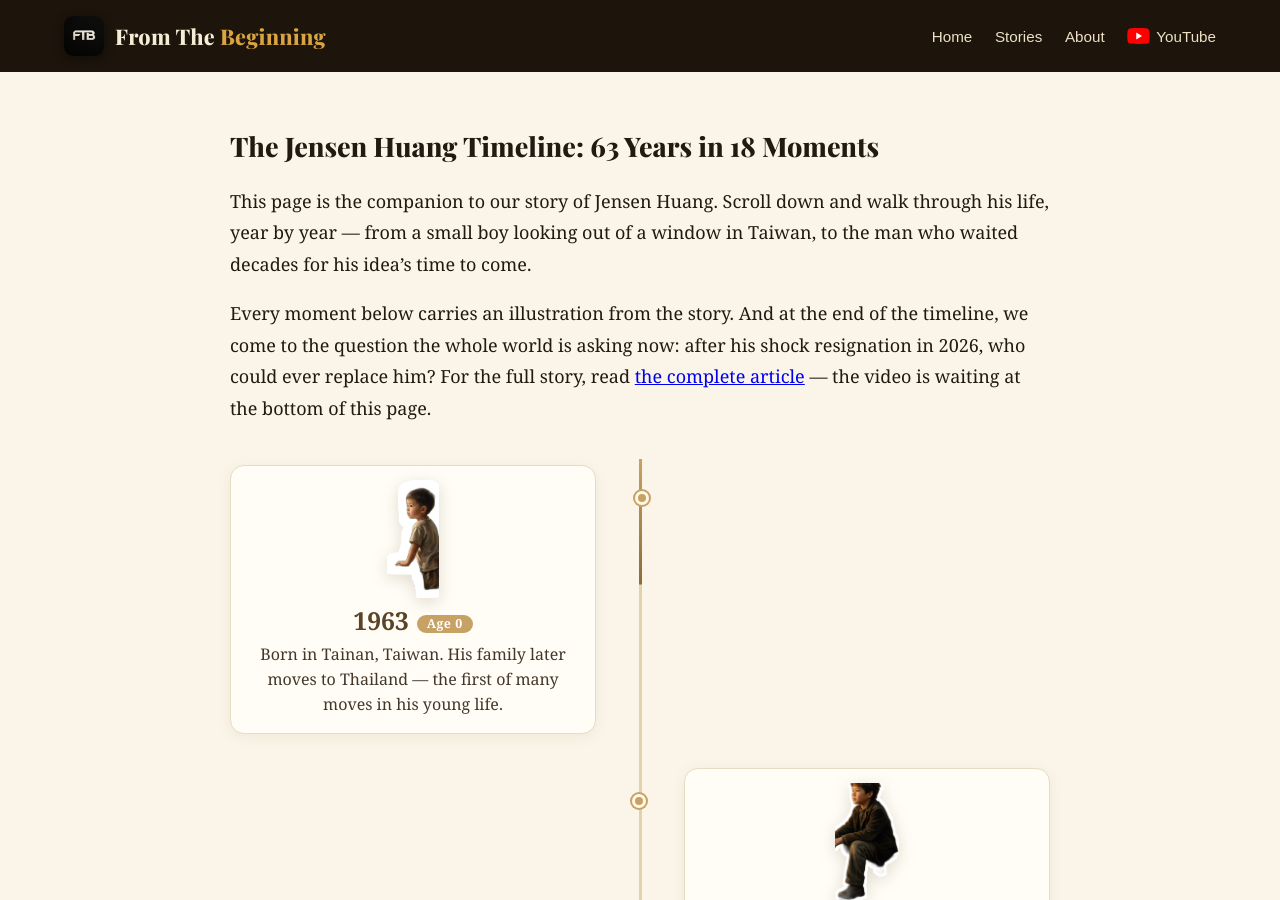
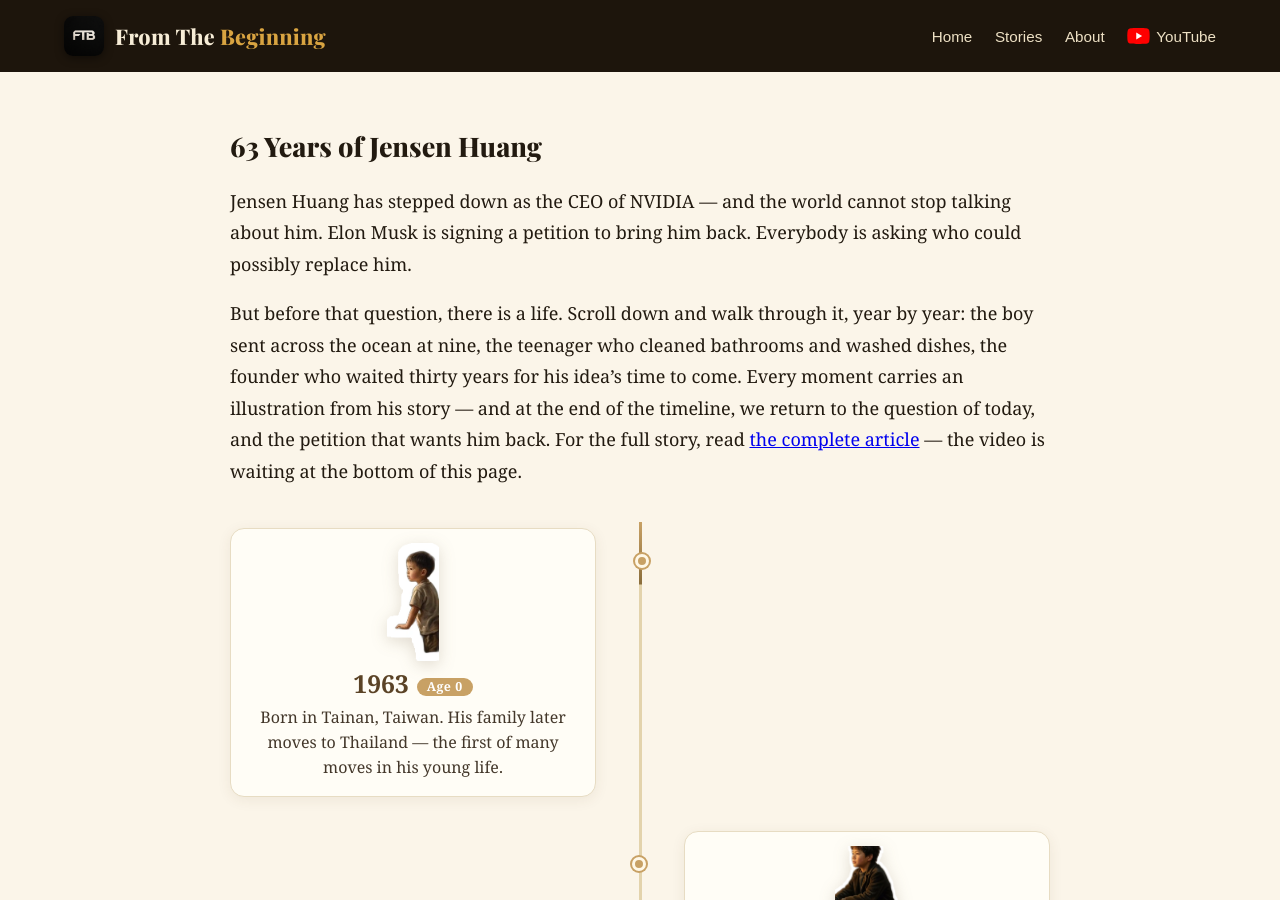
Before and after one commit to docsachmienphi/FTB, a Jekyll site: the page built from _posts/2026-11-14-jensen-huang-timeline.md, in a window 1280 px wide and 900 px high. Built offline with Jekyll 4.4.1, drawn with Linux system fonts in a browser that asks for light colours.

Commit message:
Timeline post: new title '63 Years of Jensen Huang' + rewritten intro (news hook first)

```diff
--- a/_posts/2026-11-14-jensen-huang-timeline.md
+++ b/_posts/2026-11-14-jensen-huang-timeline.md
@@ -1,6 +1,6 @@
 ---
 layout: post
-title: "The Jensen Huang Timeline: 63 Years in 18 Moments"
+title: "63 Years of Jensen Huang"
 description: "Jensen Huang's life, year by year — from the boy sent across the ocean at nine to the man who bet on AI before the world believed. Plus: his shock resignation in 2026, who might replace him at NVIDIA, and the petition — signed by Elon Musk — to bring him back."
 date: 2026-11-14
 categories: [Founder-Stories]
@@ -13,9 +13,9 @@ cover_thumb: /assets/images/jensen/jensen-title-drop.jpg
 image: /assets/images/jensen/jensen-title-drop.jpg
 ---
 
-This page is the companion to our story of Jensen Huang. Scroll down and walk through his life, year by year — from a small boy looking out of a window in Taiwan, to the man who waited decades for his idea's time to come.
+Jensen Huang has stepped down as the CEO of NVIDIA — and the world cannot stop talking about him. Elon Musk is signing a petition to bring him back. Everybody is asking who could possibly replace him.
 
-Every moment below carries an illustration from the story. And at the end of the timeline, we come to the question the whole world is asking now: after his shock resignation in 2026, who could ever replace him? For the full story, read [the complete article](/stories/history-of-jensen-huang/) — the video is waiting at the bottom of this page.
+But before that question, there is a life. Scroll down and walk through it, year by year: the boy sent across the ocean at nine, the teenager who cleaned bathrooms and washed dishes, the founder who waited thirty years for his idea's time to come. Every moment carries an illustration from his story — and at the end of the timeline, we return to the question of today, and the petition that wants him back. For the full story, read [the complete article](/stories/history-of-jensen-huang/) — the video is waiting at the bottom of this page.
 
 <style>
 .ftb-tl{position:relative;max-width:880px;margin:2.2rem auto 1rem;padding:6px 0 10px}
```
